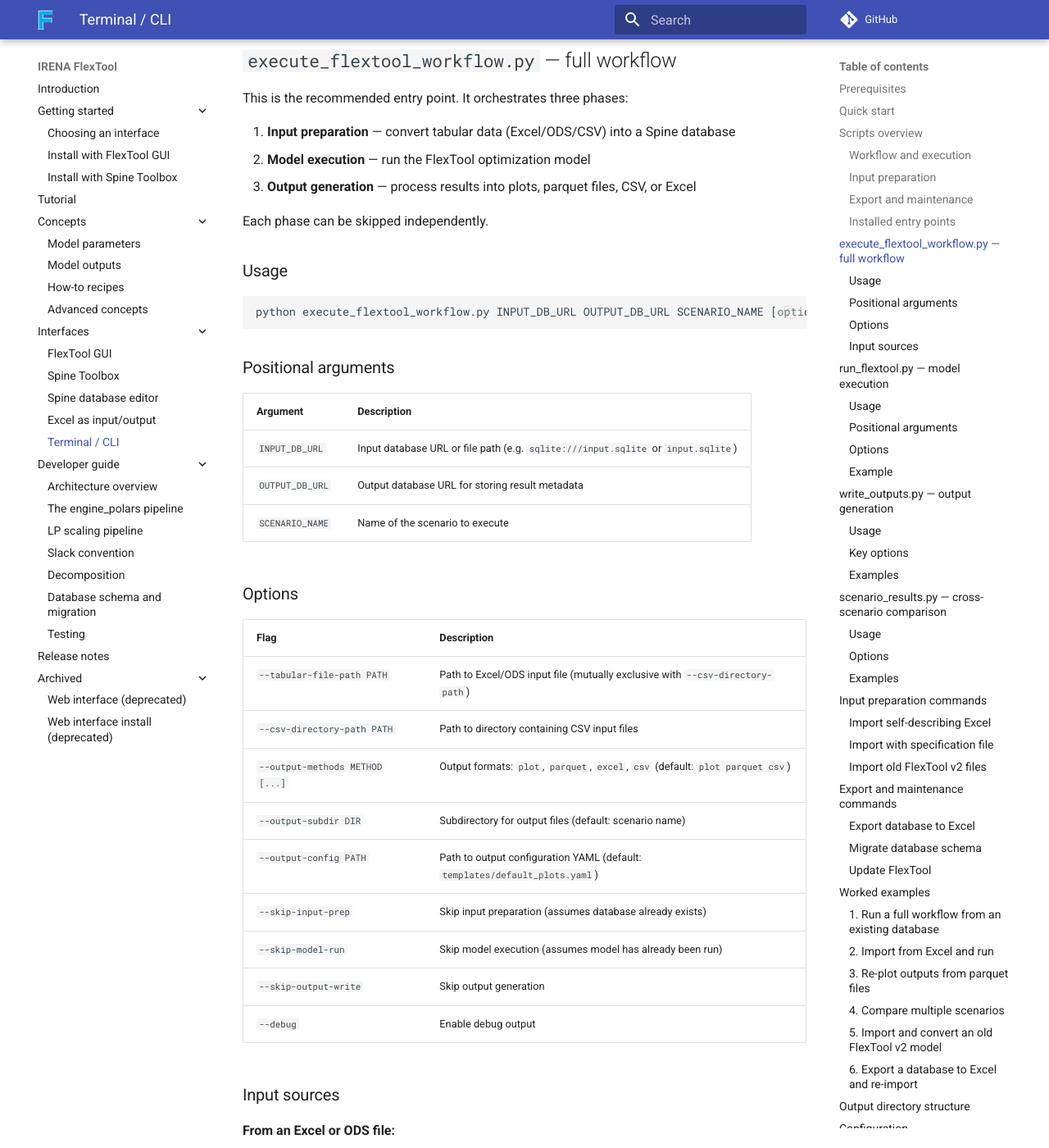
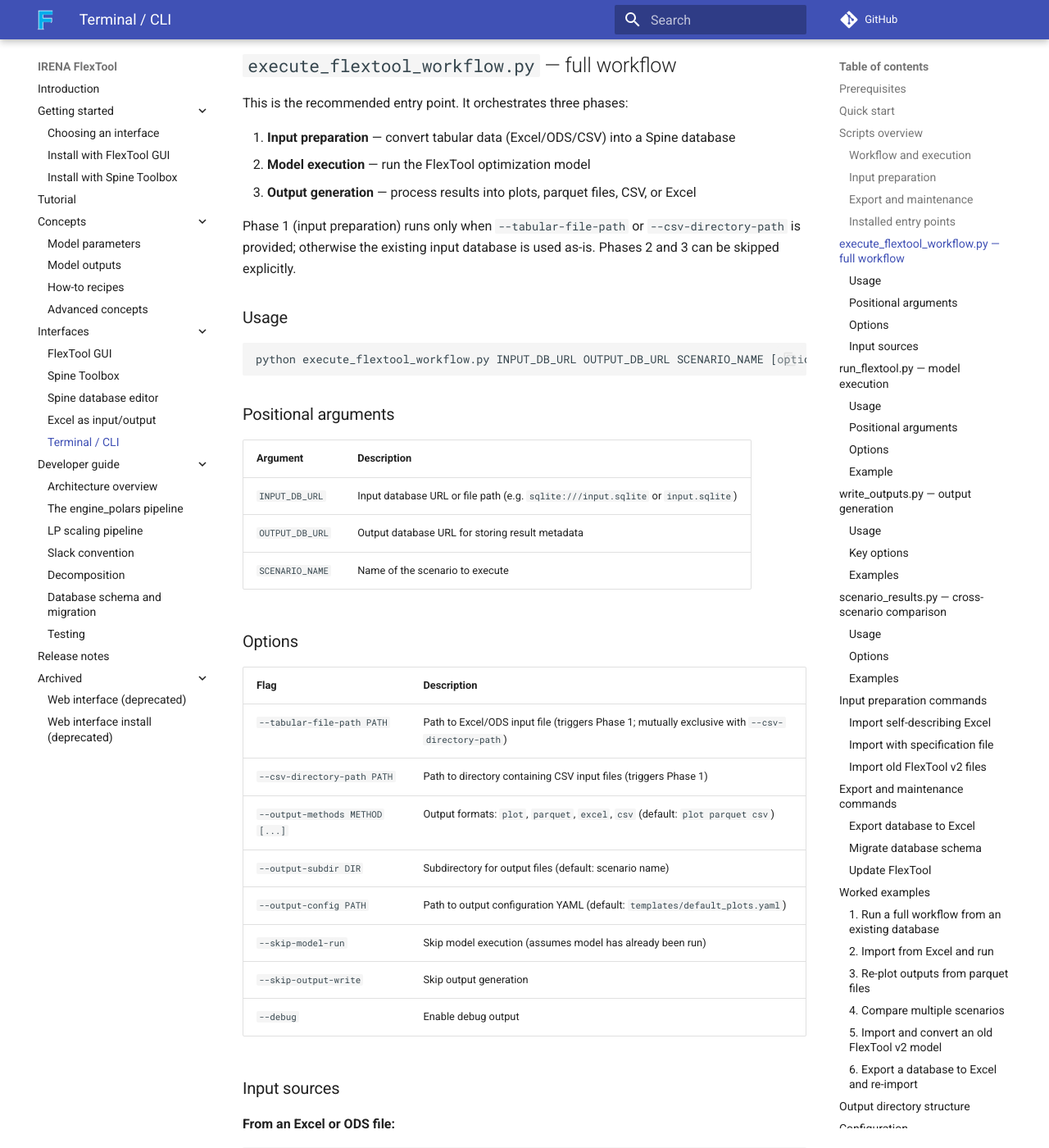
Before and after one commit to irena-flextool/flextool, an MkDocs documentation site: the page built from docs/terminal_workflow.md, in a window 1280 px wide and 1400 px high, scrolled down 2468 px. Shown: the whole window at 82% size. Built offline with MkDocs 1.6.1 and Material for MkDocs 9.7.7, drawn with Linux system fonts in a browser that asks for light colours; comment, search, counter and statistics services are not loaded; some of the changed text lies outside the part shown.

Commit message:
cmd_execute_workflow: fix scenario arg + auto-derive Phase 1
cmd_run_flextool expects --scenario-name as a named flag; the workflow
wrapper was passing it positionally, so Phase 2 died on argparse.
Phase 1 also now runs implicitly when --tabular-file-path or
--csv-directory-path is given, removing the redundant --skip-input-prep
flag. Phase 3's --config_path/--methods are corrected to the
--config-path/--write-methods spellings cmd_write_outputs actually
exposes. cmd_run_flextool additionally normalises bare sqlite paths to
sqlite:/// URLs so DatabaseMapping doesn't choke on the output DB arg.

Co-Authored-By: Claude Opus 4.7 (1M context) <noreply@anthropic.com>

````diff
--- a/docs/terminal_workflow.md
+++ b/docs/terminal_workflow.md
@@ -23,11 +23,10 @@ Run the example scenario `base` from the bundled example database:
 python execute_flextool_workflow.py \
     templates/examples.sqlite \
     output_info.sqlite \
-    base \
-    --skip-input-prep
+    base
 ```
 
-This skips the input preparation phase (the database already exists) and runs the model followed by output generation. Results are written to `output_plots/base/` and `output_parquet/base/`.
+No tabular/CSV source is given, so the input preparation phase is skipped automatically and the existing database is used as-is. The model runs followed by output generation. Results are written to `output_plots/base/` and `output_parquet/base/`.
 
 ## Scripts overview
 
@@ -85,7 +84,7 @@ This is the recommended entry point. It orchestrates three phases:
 2. **Model execution** &mdash; run the FlexTool optimization model
 3. **Output generation** &mdash; process results into plots, parquet files, CSV, or Excel
 
-Each phase can be skipped independently.
+Phase 1 (input preparation) runs only when `--tabular-file-path` or `--csv-directory-path` is provided; otherwise the existing input database is used as-is. Phases 2 and 3 can be skipped explicitly.
 
 ### Usage
 
@@ -105,12 +104,11 @@ python execute_flextool_workflow.py INPUT_DB_URL OUTPUT_DB_URL SCENARIO_NAME [op
 
 | Flag | Description |
 |---|---|
-| `--tabular-file-path PATH` | Path to Excel/ODS input file (mutually exclusive with `--csv-directory-path`) |
-| `--csv-directory-path PATH` | Path to directory containing CSV input files |
+| `--tabular-file-path PATH` | Path to Excel/ODS input file (triggers Phase 1; mutually exclusive with `--csv-directory-path`) |
+| `--csv-directory-path PATH` | Path to directory containing CSV input files (triggers Phase 1) |
 | `--output-methods METHOD [...]` | Output formats: `plot`, `parquet`, `excel`, `csv` (default: `plot parquet csv`) |
 | `--output-subdir DIR` | Subdirectory for output files (default: scenario name) |
 | `--output-config PATH` | Path to output configuration YAML (default: `templates/default_plots.yaml`) |
-| `--skip-input-prep` | Skip input preparation (assumes database already exists) |
 | `--skip-model-run` | Skip model execution (assumes model has already been run) |
 | `--skip-output-write` | Skip output generation |
 | `--debug` | Enable debug output |
@@ -133,12 +131,11 @@ python execute_flextool_workflow.py \
     --csv-directory-path input_data/
 ```
 
-**From an existing Spine database** (skip input prep):
+**From an existing Spine database** (no source flag → input prep is skipped automatically):
 
 ```bash
 python execute_flextool_workflow.py \
-    sqlite:///input.sqlite output_info.sqlite my_scenario \
-    --skip-input-prep
+    sqlite:///input.sqlite output_info.sqlite my_scenario
 ```
 
 ## `run_flextool.py` &mdash; model execution
@@ -399,8 +396,7 @@ These examples use the bundled `templates/examples.sqlite` database and the `bas
 python execute_flextool_workflow.py \
     templates/examples.sqlite \
     output_info.sqlite \
-    base \
-    --skip-input-prep
+    base
 
 # Output plots are saved to output_plots/base/
 # Parquet files are saved to output_parquet/base/
@@ -434,13 +430,11 @@ First, run two scenarios to populate the output database:
 ```bash
 # Run first scenario
 python execute_flextool_workflow.py \
-    templates/examples.sqlite output_info.sqlite base \
-    --skip-input-prep
+    templates/examples.sqlite output_info.sqlite base
 
 # Run second scenario
 python execute_flextool_workflow.py \
-    templates/examples.sqlite output_info.sqlite network_all_tech \
-    --skip-input-prep
+    templates/examples.sqlite output_info.sqlite network_all_tech
 ```
 
 Then compare them:
@@ -462,8 +456,7 @@ python -m flextool.cli.cmd_read_old_flextool old_model.xlsm sqlite:///converted.
 
 # Run a scenario from the converted database
 python execute_flextool_workflow.py \
-    converted.sqlite output_info.sqlite my_scenario \
-    --skip-input-prep
+    converted.sqlite output_info.sqlite my_scenario
 ```
 
 ### 6. Export a database to Excel and re-import
````
Also changed, not shown: 2 other files.
